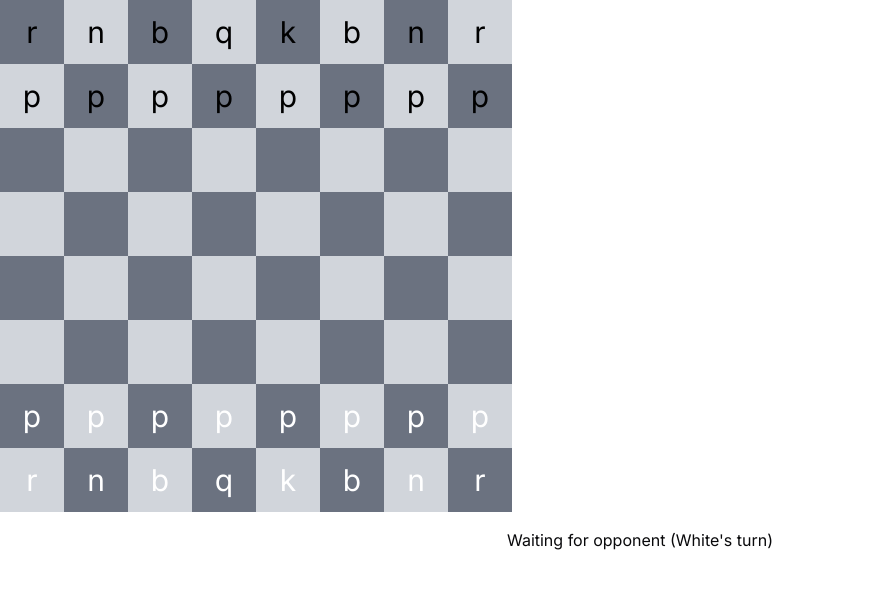
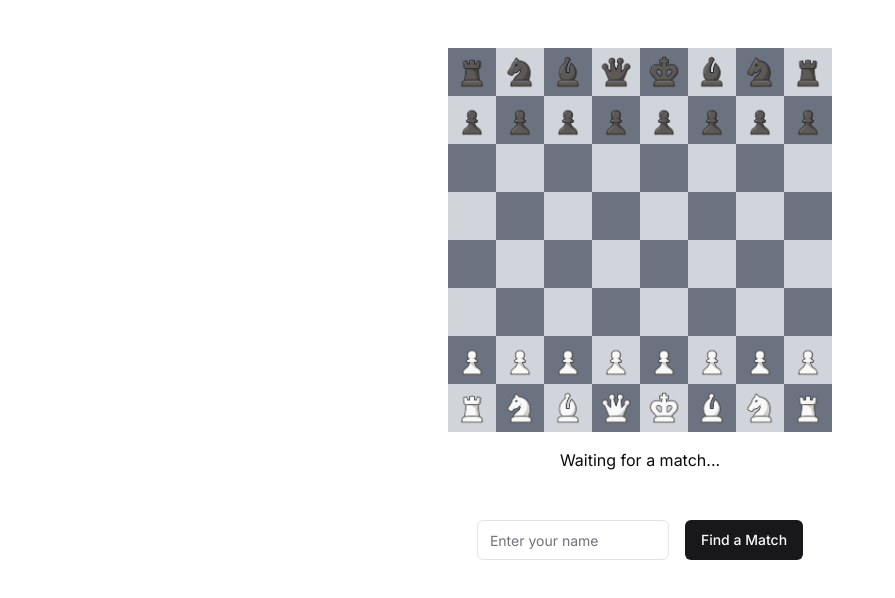
Before and after one commit to shahbaz-athwal/chess, a Next.js app in the folder client/: page /game in a window 1280 px wide. Shown: the top 598 px of the page, without its empty margins (0-895 px from the left). Built offline with nearby package versions, Linux system fonts and the light colour scheme; no server answers.

Commit message:
icon added

```diff
--- a/client/src/app/game/page.tsx
+++ b/client/src/app/game/page.tsx
@@ -1,11 +1,15 @@
 "use client";
 import ChessBoard from "@/components/ChessBoard";
+import { Button } from "@/components/ui/button";
+import { Input } from "@/components/ui/input";
 import { useSocket } from "@/hooks/useSocket";
 import { Chess } from "chess.js";
 import { useEffect, useState } from "react";
 
 const Game = () => {
   const socket = useSocket();
+  const [name, setName] = useState("");
+  const [matchFound, setMatchFound] = useState(false);
   const [chess, setChess] = useState(new Chess());
   const [board, setBoard] = useState(chess.board());
   const [playerColor, setPlayerColor] = useState<"w" | "b" | null>(null); // Player's assigned color
@@ -18,24 +22,37 @@ const Game = () => {
       return;
     }
 
-    socket.emit("init_game"); // Initialize the game
+    socket.emit("init_game", { name }); // Initialize the game
     // Listen for the game start event
-    socket.on("start_game", (data: { color: "w" | "b"; board: any[][]; turn: "w" | "b" }) => {
-      setPlayerColor(data.color); // Set the player's color
-      setChess(new Chess()); // Reset chess engine
-      setBoard(data.board); // Set initial board from server
-      setCurrentTurn(data.turn); // Set the current turn
-      setErrorMessage(null); // Clear any error message
-      console.log(`Game initialized. You are playing as ${data.color === "w" ? "White" : "Black"}`);
-    });
+    socket.on(
+      "start_game",
+      (data: { color: "w" | "b"; board: any[][]; turn: "w" | "b" }) => {
+        setMatchFound(true);
+        setPlayerColor(data.color);
+        setChess(new Chess());
+        setBoard(data.board);
+        setCurrentTurn(data.turn);
+        setErrorMessage(null);
+        console.log(
+          `Game initialized. You are playing as ${data.color === "w" ? "White" : "Black"}`,
+        );
+      },
+    );
 
     // Listen for move events
-    socket.on("move", (data: { move: { from: string; to: string }; board: any[][]; turn: "w" | "b" }) => {
+    socket.on(
+      "move",
+      (data: {
+        move: { from: string; to: string };
+        board: any[][];
+        turn: "w" | "b";
+      }) => {
         setBoard(data.board); // Update board with the latest state from server
         setCurrentTurn(data.turn); // Update the current turn
         setErrorMessage(null); // Clear any error message
         console.log("Move made:", data.move);
-    });
+      },
+    );
 
     // Listen for invalid move events
     socket.on("invalid_move", (data: { message: string }) => {
@@ -52,25 +69,45 @@ const Game = () => {
 
   // Function to handle a move from the client
   const handleMove = (from: string, to: string) => {
-    // Only allow the player to move their own pieces and if it's their turn
     if (currentTurn !== playerColor) {
       console.log("It's not your turn!");
       return;
     }
-
-    // Emit the move to the server (the server will handle validation)
     socket!.emit("move", { from, to });
   };
 
   return (
     <div>
-      <ChessBoard board={board} socket={socket!} onMove={handleMove} playerColor={playerColor!} />
-      <div className="text-center mt-4">
+      <ChessBoard
+        board={board}
+        socket={socket!}
+        onMove={handleMove}
+        playerColor={playerColor!}
+      />
+      {!matchFound ? (
+        <div className="mt-4 text-center">Waiting for a match...</div>
+      ) : (
+        <div className="mt-4 text-center">
           {currentTurn === playerColor
             ? "Your turn"
             : `Waiting for opponent (${currentTurn === "w" ? "White" : "Black"}'s turn)`}
         </div>
-      {errorMessage && <div className="text-red-500 text-center mt-2">{errorMessage}</div>}
+      )}
+      {errorMessage && (
+        <div className="mt-2 text-center text-red-500">{errorMessage}</div>
+      )}
+      {!matchFound && (
+        <div className="mt-12 flex justify-center gap-4">
+          <Input
+            onChange={(event: React.ChangeEvent<HTMLInputElement>) =>
+              setName(event.target.value)
+            }
+            className="w-48"
+            placeholder="Enter your name"
+          />
+          <Button>Find a Match</Button>
+        </div>
+      )}
     </div>
   );
 };
--- a/client/src/components/ChessBoard.tsx
+++ b/client/src/components/ChessBoard.tsx
@@ -3,28 +3,28 @@ import React, { useState } from "react";
 import { Socket } from "socket.io-client";
 
 interface ChessBoardProps {
-  board: (
-    ({
-      square: Square;
-      type: PieceSymbol;
-      color: Color;
-    } | null)[])[];
+  board: ({
+    square: Square;
+    type: PieceSymbol;
+    color: Color;
+  } | null)[][];
   socket: Socket;
-  onMove: (from: string, to: string) => void; // Prop to handle the move
-  playerColor: "w" | "b"; // Pass player's color to adjust the board orientation
+  onMove: (from: string, to: string) => void;
+  playerColor: "w" | "b";
 }
 
 function ChessBoard({ board, socket, onMove, playerColor }: ChessBoardProps) {
   const [selectedSquare, setSelectedSquare] = useState<Square | null>(null);
 
-  // Function to handle selecting or moving a piece
-  const handleSquareClick = (square: Square, piece: { type: PieceSymbol; color: Color } | null) => {
+  const handleSquareClick = (
+    square: Square,
+    piece: { type: PieceSymbol; color: Color } | null,
+  ) => {
     if (selectedSquare) {
       // If a square is already selected, treat this click as a move destination
       onMove(selectedSquare, square); // Call the parent handler to process the move
       setSelectedSquare(null); // Clear the selection after the move
     } else if (piece) {
-      // Select the square if it contains a piece
       setSelectedSquare(square);
     }
   };
@@ -34,33 +34,31 @@ function ChessBoard({ board, socket, onMove, playerColor }: ChessBoardProps) {
 
   return (
     <div className="text-white">
-      <div className="flex flex-col">
+      <div className="mt-12 flex flex-col items-center">
         {renderedBoard.map((row, i) => (
           <div key={i} className="flex">
             {row.map((square, j) => {
-              const squareName = playerColor === "w"
-                ? String.fromCharCode(97 + j) + (8 - i) // White's perspective
-                : String.fromCharCode(97 + j) + (i + 1); // Black's perspective
-              const piece = square ? { type: square.type, color: square.color } : null;
+              const squareName =
+                playerColor === "w"
+                  ? String.fromCharCode(97 + j) + (8 - i) // White's perspective
+                  : String.fromCharCode(97 + j) + (i + 1); // Black's perspective
+              const piece = square
+                ? { type: square.type, color: square.color }
+                : null;
 
               return (
                 <div
                   key={j}
                   onClick={() => handleSquareClick(squareName as Square, piece)}
-                  className={`flex h-16 w-16 items-center justify-center cursor-pointer ${
+                  className={`flex h-12 w-12 cursor-pointer items-center justify-center ${
                     (i + j) % 2 === 0 ? "bg-gray-500" : "bg-gray-300"
-                  } ${
-                    selectedSquare === squareName ? "bg-yellow-400" : ""
-                  }`} // Highlight the selected square
+                  } ${selectedSquare === squareName ? "bg-yellow-600" : ""}`}
                 >
                   {square ? (
-                    <span
-                      className={`text-3xl ${
-                        square.color === "w" ? "text-white" : "text-black"
-                      }`}
-                    >
-                      {piece?.type}
-                    </span>
+                    <img
+                      className="w-[2.25rem]"
+                      src={`/${square?.color === "b" ? `b${square.type}` : `w${square.type}`}.png`}
+                    />
                   ) : null}
                 </div>
               );
```
Lines whose indentation alone changed are shown as unchanged.
